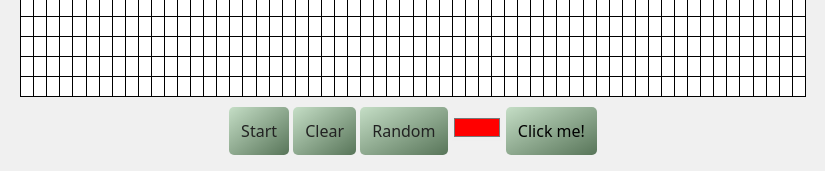
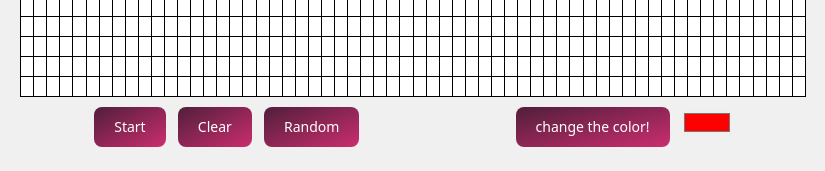
Before and after one commit to technoViking32/Game-of-Life, a website: page tailwind/dist/index.html in a window 1280 px wide. Shown: the part 828-999 px from the top of the page, 227-1052 px from the left. Drawn offline with Linux system fonts and the light colour scheme; grey boxes are pictures that could not be loaded; a web font is replaced by a local one.

Commit message:
add color changer en nieuwe ads

```diff
--- a/tailwind/dist/bord/script.js
+++ b/tailwind/dist/bord/script.js
@@ -127,12 +127,12 @@ function clearButtonHandler() {
     startButton.innerHTML = "Start";
     clearTimeout(timer);
 
-    // Get all cells and reset their class and background color
+
     for (let i = 0; i < rows; i++) {
         for (let j = 0; j < cols; j++) {
             let cell = document.getElementById(i + "_" + j);
             cell.setAttribute("class", "dead");
-            cell.style.backgroundColor = ""; // Reset to default (no color)
+            cell.style.backgroundColor = "";
         }
     }
 
@@ -220,25 +220,20 @@ function countNeighbors(row, col) {
 }
 window.onload = initialize;
 
-let selectedColor = "#ff0000"; // Default color
+let selectedColor = "#ff0000";
 
-// Event listener for the color picker button
 var button = document.getElementById("buttonColor");
 
 button.onclick = function () {
-    // Get the selected color value from the color picker input
     selectedColor = document.getElementById("color-picker").value;
 
-    // Get all the cells that are currently "live"
     var liveCells = document.getElementsByClassName("live");
 
-    // Loop through all live cells and update their background color
     for (let i = 0; i < liveCells.length; i++) {
         liveCells[i].style.backgroundColor = selectedColor;
     }
 };
 
-// Update cellClickHandler to apply the selected color
 function cellClickHandler() {
     let rowcol = this.id.split("_");
     let row = rowcol[0];
@@ -247,26 +242,25 @@ function cellClickHandler() {
     let classes = this.getAttribute("class");
     if (classes.indexOf("live") > -1) {
         this.setAttribute("class", "dead");
-        this.style.backgroundColor = ""; // Reset to default color
+        this.style.backgroundColor = "";
         grid[row][col] = 0;
     } else {
         this.setAttribute("class", "live");
-        this.style.backgroundColor = selectedColor; // Apply selected color
+        this.style.backgroundColor = selectedColor;
         grid[row][col] = 1;
     }
 }
 
-// Update the updateView function to reset dead cells to default color
 function updateView() {
     for (let i = 0; i < rows; i++) {
         for (let j = 0; j < cols; j++) {
             let cell = document.getElementById(i + "_" + j);
             if (grid[i][j] == 0) {
                 cell.setAttribute("class", "dead");
-                cell.style.backgroundColor = ""; // Reset to default (no color)
+                cell.style.backgroundColor = "";
             } else {
                 cell.setAttribute("class", "live");
-                cell.style.backgroundColor = selectedColor; // Apply selected color
+                cell.style.backgroundColor = selectedColor;
             }
         }
     }
--- a/tailwind/dist/bord/style.css
+++ b/tailwind/dist/bord/style.css
@@ -14,21 +14,7 @@ td {
     height: 20px;
 }
 
-span {
-    color: #222;
-}
 
-#start,
-#clear,
-#random,
-#buttonColor {
-    padding: .75em;
-    border-radius: 5px;
-    border: none;
-    background: linear-gradient(
-        to bottom right,
-        #C5DEC6, #587559);
-}
 
 td.dead {
     background-color: transparent;
--- a/tailwind/dist/index.html
+++ b/tailwind/dist/index.html
@@ -14,7 +14,7 @@
     />
     <link rel="stylesheet" href="bord/style.css" />
   </head>
-  <body class="bg-[#f0f0f0] dark:bg-[#242424]">
+  <body class=" bg-[#f0f0f0] dark:bg-[#242424] ">
     <!--navbar with submenu-->
     <div class="dark:bg-[#1d1c1d] h-full">
       <nav class="bg-darkgreen font-['handjet']">
@@ -26,8 +26,8 @@
             class="text-turquoise text-7xl font-['handjet'] dark:text-[#aa1fa1]"
             >Game of life</a
           >
-          <a href="#login" class="text-turquoise text-2xl dark:text-[#aa1fa1]"
-            >Login</a
+          <button href="#login" class="text-turquoise text-2xl dark:text-[#aa1fa1]"
+            >Login</button
           >
         </div>
       </nav>
@@ -62,7 +62,7 @@
           <!--reclame 1-->
           <div class="basis-1/6 mx-4 px-2">
             <img
-              src="https://images.macrumors.com/article-new/2017/11/iPhone_X_reviewsl.gif"
+              src="https://www.eyestylist.com/wp-content/uploads/2024/01/GIGI_EYESTYLIST_DESK.gif"
               alt=""
               class="w-full h-full"
             />
@@ -71,28 +71,47 @@
           <div class="basis-[66%]">
             <div id="gridContainer" class="w-full flex justify-center"></div>
 
-            <div class="controls text-center">
-              <button id="start"><span>Start</span></button>
-              <button id="clear"><span>Clear</span></button>
-              <button id="random"><span>Random</span></button>
-
-                <label for="color-picker"></label>
-                <input type="color" value="#ff0000" id="color-picker" />
-
+            <div class="controls text-center flex justify-around">
+              <div>
+                <button
+                  id="start"
+                  type="button"
+                  class="text-white bg-gradient-to-br from-winered to-pink hover:bg-gradient-to-bl focus:outline-none font-medium rounded-lg text-sm px-5 py-2.5 text-center me-2 mb-2"
+                >
+                  Start
+                </button>
+                <button
+                  id="clear"
+                  type="button"
+                  class="text-white bg-gradient-to-br from-winered to-pink hover:bg-gradient-to-bl focus:outline-none font-medium rounded-lg text-sm px-5 py-2.5 text-center me-2 mb-2"
+                >
+                  Clear
+                </button>
+                <button
+                  id="random"
+                  type="button"
+                  class="text-white bg-gradient-to-br from-winered to-pink hover:bg-gradient-to-bl focus:outline-none font-medium rounded-lg text-sm px-5 py-2.5 text-center me-2 mb-2"
+                >
+                  Random
+                </button>
+              </div>
+              <div>
                 <button
                   id="buttonColor"
                   type="button"
+                  class="text-white bg-gradient-to-br from-winered to-pink hover:bg-gradient-to-bl focus:outline-none font-medium rounded-lg text-sm px-5 py-2.5 text-center me-2 mb-2"
                 >
-                  Click me!
+                  change the color!
                 </button>
-
-
+                <label for="color-picker"></label>
+                <input type="color" value="#ff0000" id="color-picker" />
+              </div>
             </div>
           </div>
           <!--reclame 2-->
           <div class="basis-1/6 mx-4 px-2">
             <img
-              src="https://www.campaignmonitor.com/wp-content/uploads/2016/01/NewBlankCanvasEmail_02.gif"
+              src="https://mnamin24.github.io/gifer-gif-animated-banner-template/images/300x600.gif"
               alt=""
               class="w-full h-full"
             />
```
Also changed, not shown: tailwind/dist/output.css.
